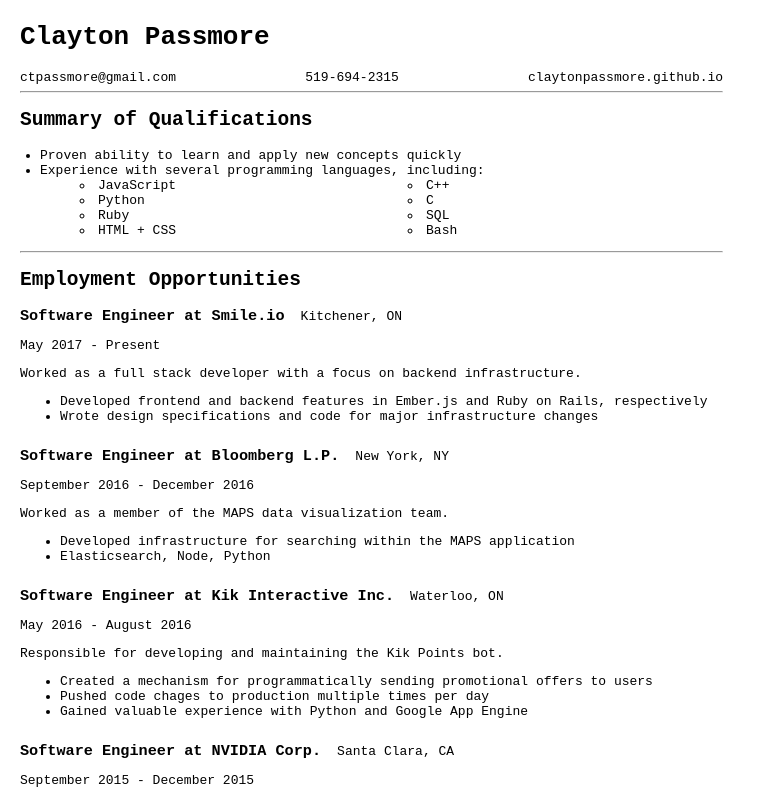
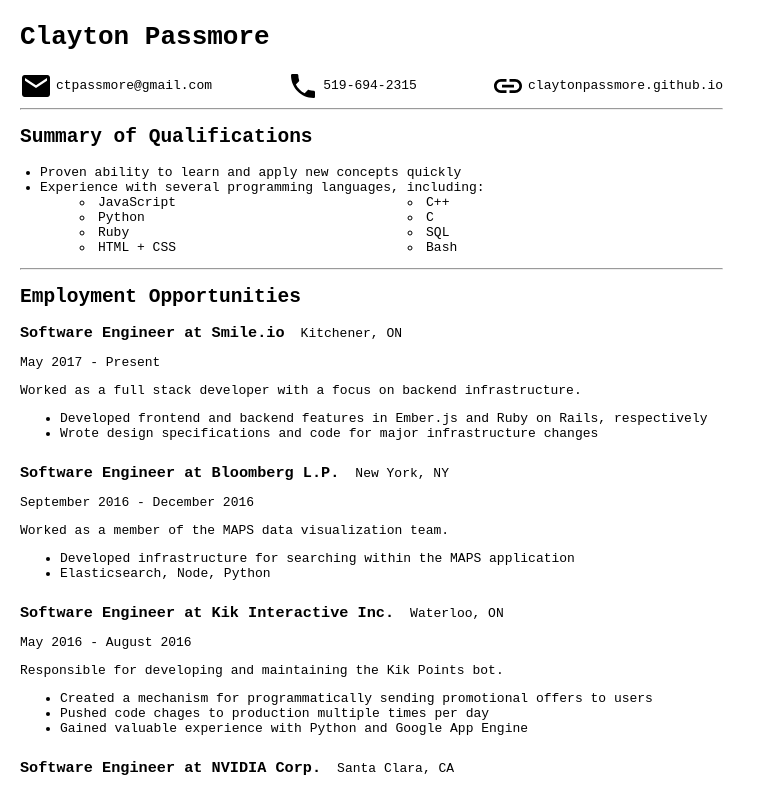
Before and after one commit to ClaytonPassmore/resume, a React (Create React App) app: page / in a window 1280 px wide. Shown: the top 790 px of the page, without its empty margins (0-766 px from the left). Built offline with nearby package versions, Linux system fonts and the light colour scheme.

Commit message:
Add icons to header

```diff
--- a/public/index.html
+++ b/public/index.html
@@ -4,21 +4,8 @@
     <meta charset="utf-8">
     <meta name="viewport" content="width=device-width, initial-scale=1, shrink-to-fit=no">
     <meta name="theme-color" content="#000000">
-    <!--
-      manifest.json provides metadata used when your web app is added to the
-      homescreen on Android. See https://developers.google.com/web/fundamentals/engage-and-retain/web-app-manifest/
-    -->
     <link rel="manifest" href="%PUBLIC_URL%/manifest.json">
     <link rel="shortcut icon" href="%PUBLIC_URL%/favicon.ico">
-    <!--
-      Notice the use of %PUBLIC_URL% in the tags above.
-      It will be replaced with the URL of the `public` folder during the build.
-      Only files inside the `public` folder can be referenced from the HTML.
-
-      Unlike "/favicon.ico" or "favicon.ico", "%PUBLIC_URL%/favicon.ico" will
-      work correctly both with client-side routing and a non-root public URL.
-      Learn how to configure a non-root public URL by running `npm run build`.
-    -->
     <title>React App</title>
   </head>
   <body>
@@ -26,15 +13,6 @@
       You need to enable JavaScript to run this app.
     </noscript>
     <div id="root"></div>
-    <!--
-      This HTML file is a template.
-      If you open it directly in the browser, you will see an empty page.
-
-      You can add webfonts, meta tags, or analytics to this file.
-      The build step will place the bundled scripts into the <body> tag.
-
-      To begin the development, run `npm start` or `yarn start`.
-      To create a production bundle, use `npm run build` or `yarn build`.
-    -->
+    <script src="https://unpkg.com/ionicons@4.3.0/dist/ionicons.js"></script>
   </body>
 </html>
--- a/src/components/ContactListItem.js
+++ b/src/components/ContactListItem.js
@@ -6,6 +6,7 @@ class ContactListItem extends Component {
   render() {
     return (
       <div className="contact-list-item">
+        <ion-icon size="large" name={this.props.ion_icon}></ion-icon>
         <a className="contact-list-item-link" href={this.props.href} target="_blank">
           {this.props.children}
         </a>
--- a/src/components/Header.js
+++ b/src/components/Header.js
@@ -13,13 +13,13 @@ class Header extends Component {
         </a>
 
         <ContactList>
-          <ContactListItem href={"mailto:" + this.props.email}>
+          <ContactListItem href={"mailto:" + this.props.email} ion_icon="mail">
             {this.props.email}
           </ContactListItem>
-          <ContactListItem href={"phone:" + this.props.phone}>
+          <ContactListItem href={"phone:" + this.props.phone} ion_icon="call">
             {this.props.phone}
           </ContactListItem>
-          <ContactListItem href={"https://" + this.props.website}>
+          <ContactListItem href={"https://" + this.props.website} ion_icon="link">
             {this.props.website}
           </ContactListItem>
         </ContactList>
--- a/src/style/ContactListItem.css
+++ b/src/style/ContactListItem.css
@@ -3,3 +3,9 @@
   color: inherit;
   cursor: pointer;
 }
+
+ion-icon {
+  font-size: 16px;
+  vertical-align: middle;
+  padding-right: 0.25rem;
+}
```
